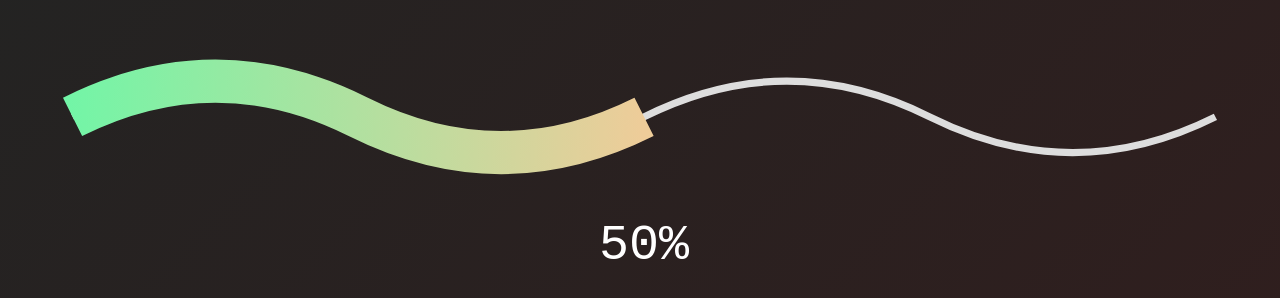
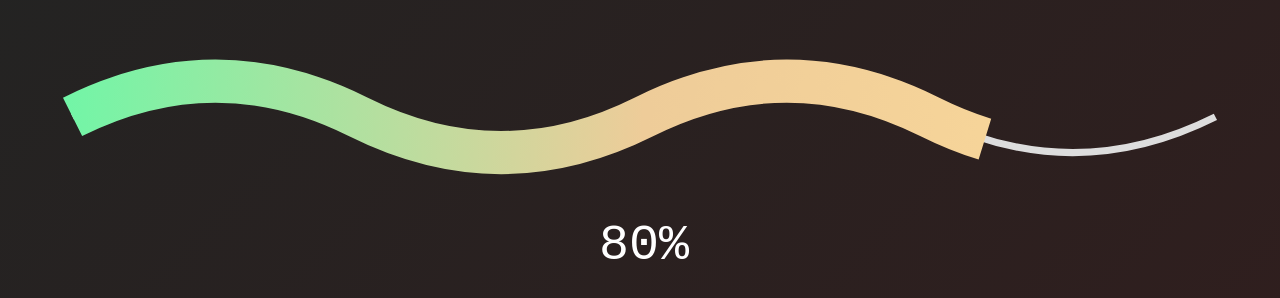
Before and after one commit to mattebit/gv_progress_bar, a plain HTML site: page index.html in a window 1280 px wide. Shown: the part 432-730 px from the top of the page. Drawn offline with Linux system fonts and the light colour scheme.

Commit message:
update status

```diff
--- a/index.html
+++ b/index.html
@@ -25,7 +25,7 @@
             //var a = document.getElementById('bar');
 
             var bar1 = new ldBar("#myItem1");
-            bar1.set(50);
+            bar1.set(80);
         </script>
     </body>
 </html>
```
